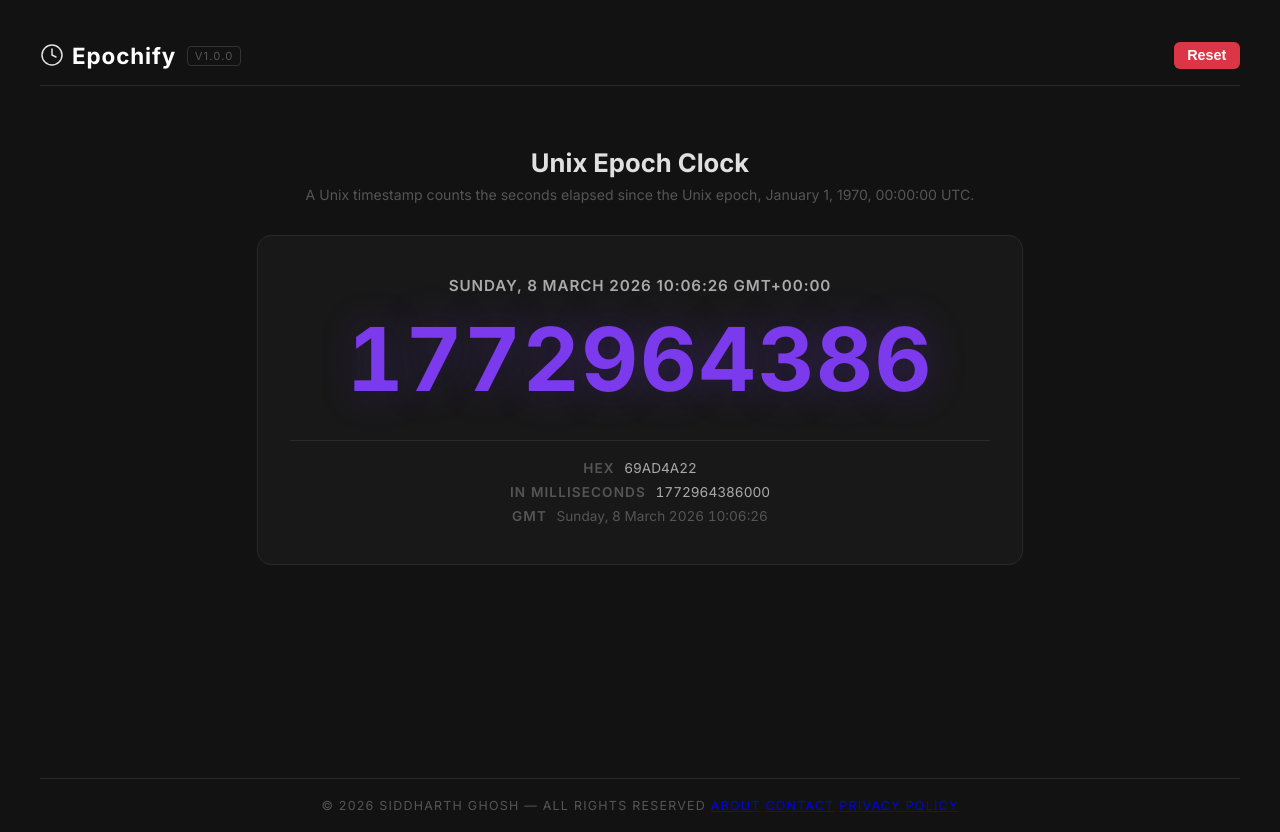
After one commit to sidghosh29/epochify, a Python web app: template templates/epoch-clock.html in a window 1280 px wide. The commit adds this page. Run offline with Jinja, Linux system fonts and the light colour scheme; the template is opened without the code that fills it, so the values that code supplies are empty.

Commit message:
Add Unix epoch clock page with required styles and inline js

```diff
--- a/main.py
+++ b/main.py
@@ -51,6 +51,11 @@ async def convert_html(
                              "value": value, "timezone": timezone, "unit": unit}),
         status_code=303
     )
+
+
+@app.get("/epoch-clock", response_class=HTMLResponse)
+async def epoch_clock(request: Request):
+    return templates.TemplateResponse("epoch-clock.html", {"request": request})
 
 
 @app.get("/health")
--- a/static/style.css
+++ b/static/style.css
@@ -135,6 +135,24 @@ nav button:hover {
   font-size: 0.95rem;
   color: #888;
   margin-bottom: 1.5rem;
+}
+.clock-note {
+  display: flex;
+  align-items: center;
+  gap: 0.5rem;
+  background: #1a1a2e;
+  border: 1px solid #2e2e4a;
+  border-left: 3px solid #7c3aed;
+  border-radius: 6px;
+  padding: 0.65rem 1rem;
+  font-size: 0.82rem;
+  color: #888;
+  margin-bottom: 1.5rem;
+  letter-spacing: 0.01em;
+}
+.clock-note svg {
+  flex-shrink: 0;
+  color: #7c3aed;
 }
 .epoch-value {
   display: inline-block;
@@ -442,6 +460,90 @@ pre.code-sql {
   color: #a5d6a7;
 }
 
+/* Epoch bar link */
+.epoch-bar-link {
+  color: #888;
+  text-decoration: underline;
+  text-decoration-color: #444;
+  text-underline-offset: 3px;
+  transition: color 0.2s ease;
+}
+.epoch-bar-link:hover {
+  color: #a78bfa;
+  text-decoration-color: #7c3aed;
+}
+
+/* Epoch clock page */
+.clock-page-header {
+  text-align: center;
+  margin-bottom: 2rem;
+}
+.clock-page-title {
+  font-size: 1.6rem;
+  font-weight: 700;
+  color: #e0e0e0;
+  margin-bottom: 0.5rem;
+}
+.clock-page-subtitle {
+  font-size: 0.88rem;
+  color: #555;
+  margin: 0;
+}
+.clock-card {
+  background: #181818;
+  border: 1px solid #2a2a2a;
+  border-radius: 14px;
+  padding: 2.5rem 2rem;
+  max-width: 700px;
+  margin: 0 auto;
+  text-align: center;
+}
+.clock-local-time {
+  font-size: 0.95rem;
+  font-weight: 600;
+  letter-spacing: 0.06em;
+  text-transform: uppercase;
+  color: #aaa;
+  margin-bottom: 1rem;
+}
+.clock-epoch {
+  font-size: clamp(3rem, 10vw, 5.5rem);
+  font-weight: 800;
+  color: #7c3aed;
+  letter-spacing: 0.02em;
+  font-variant-numeric: tabular-nums;
+  line-height: 1.1;
+  margin-bottom: 2rem;
+  text-shadow: 0 0 40px rgba(124, 58, 237, 0.3);
+}
+.clock-meta {
+  display: flex;
+  flex-direction: column;
+  gap: 0.5rem;
+  border-top: 1px solid #2a2a2a;
+  padding-top: 1.2rem;
+}
+.clock-meta-row {
+  display: flex;
+  justify-content: center;
+  gap: 0.6rem;
+  font-size: 0.85rem;
+  color: #aaa;
+  font-variant-numeric: tabular-nums;
+}
+.clock-meta-label {
+  font-weight: 600;
+  text-transform: uppercase;
+  letter-spacing: 0.08em;
+  color: #555;
+}
+.clock-meta-muted {
+  color: #555;
+}
+.clock-meta-muted span {
+  color: #555;
+}
+
 footer {
   margin-top: 2rem;
   padding: 1.2rem 0;
--- /dev/null
+++ b/templates/epoch-clock.html
@@ -0,0 +1,58 @@
+{% extends "base.html" %}
+{% block content %}
+<div class="container">
+
+    <div class="clock-page-header">
+        <h2 class="clock-page-title">Unix Epoch Clock</h2>
+        <p class="clock-page-subtitle">A Unix timestamp counts the seconds elapsed since the Unix epoch, January 1, 1970, 00:00:00 UTC.</p>
+    </div>
+
+    <div class="clock-card">
+        <div class="clock-local-time" id="clock-local"></div>
+        <div class="clock-epoch" id="clock-epoch">—</div>
+        <div class="clock-meta">
+            <div class="clock-meta-row"><span class="clock-meta-label">Hex</span><span id="clock-hex">—</span></div>
+            <div class="clock-meta-row"><span class="clock-meta-label">In Milliseconds</span><span
+                    id="clock-ms">—</span></div>
+            <div class="clock-meta-row clock-meta-muted"><span class="clock-meta-label">GMT</span><span
+                    id="clock-gmt">—</span></div>
+        </div>
+    </div>
+
+</div>
+
+<script>
+    function pad(n) { return String(n).padStart(2, '0'); }
+
+    function update() {
+        const now = new Date();
+        const epoch = Math.floor(now.getTime() / 1000);
+
+        // Local time string
+        const days = ['Sunday', 'Monday', 'Tuesday', 'Wednesday', 'Thursday', 'Friday', 'Saturday'];
+        const months = ['January', 'February', 'March', 'April', 'May', 'June', 'July', 'August', 'September', 'October', 'November', 'December'];
+        const offset = -now.getTimezoneOffset();
+        const sign = offset >= 0 ? '+' : '-';
+        const absOffset = Math.abs(offset);
+        const offsetStr = `GMT${sign}${pad(Math.floor(absOffset / 60))}:${pad(absOffset % 60)}`;
+        document.getElementById('clock-local').textContent =
+            `${days[now.getDay()]}, ${now.getDate()} ${months[now.getMonth()]} ${now.getFullYear()} ${pad(now.getHours())}:${pad(now.getMinutes())}:${pad(now.getSeconds())} ${offsetStr}`;
+
+        // Epoch
+        document.getElementById('clock-epoch').textContent = epoch.toLocaleString('en-US', { useGrouping: false });
+
+        // Hex
+        document.getElementById('clock-hex').textContent = epoch.toString(16).toUpperCase();
+
+        // Milliseconds
+        document.getElementById('clock-ms').textContent = now.getTime().toLocaleString('en-US', { useGrouping: false });
+
+        // GMT
+        document.getElementById('clock-gmt').textContent =
+            `${days[now.getUTCDay()]}, ${now.getUTCDate()} ${months[now.getUTCMonth()]} ${now.getUTCFullYear()} ${pad(now.getUTCHours())}:${pad(now.getUTCMinutes())}:${pad(now.getUTCSeconds())}`;
+    }
+
+    update();
+    setInterval(update, 1000);
+</script>
+{% endblock %}
```
Also changed, not shown: templates/index.html (+6 -1 lines).
